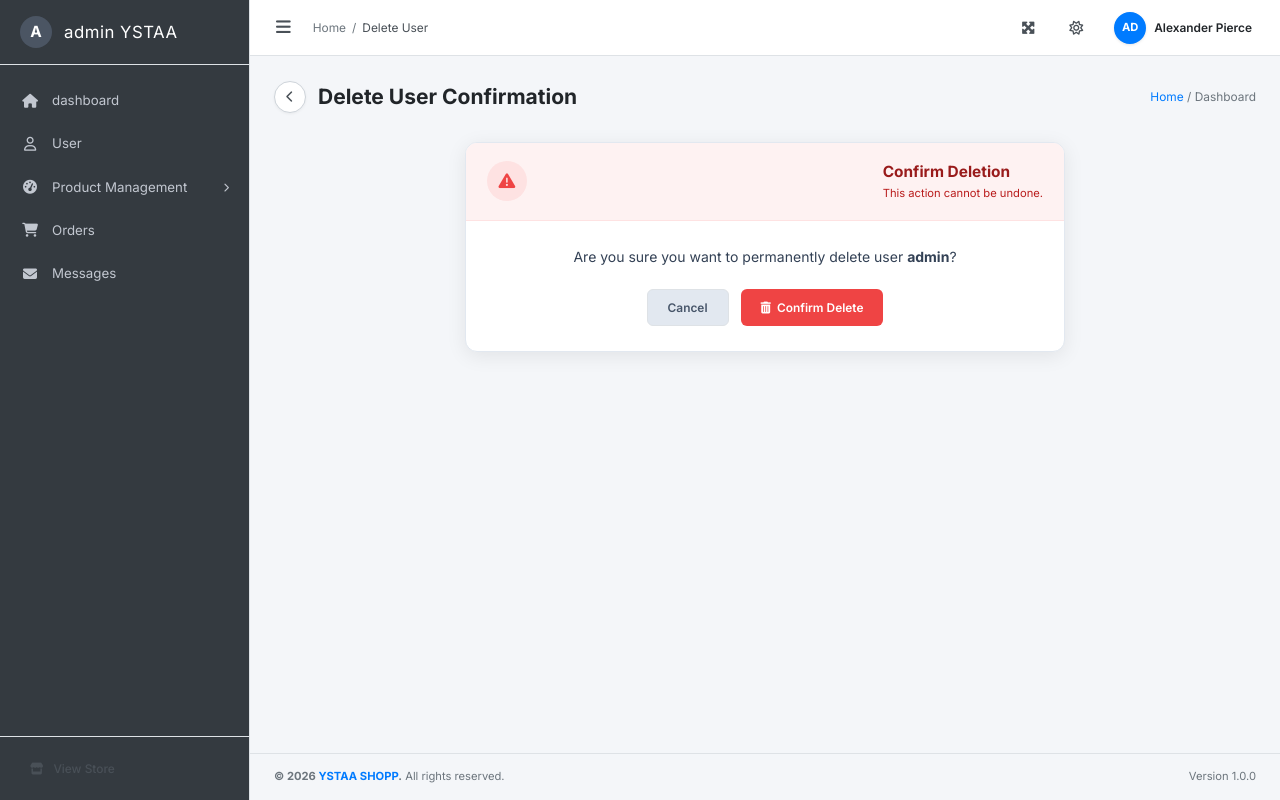
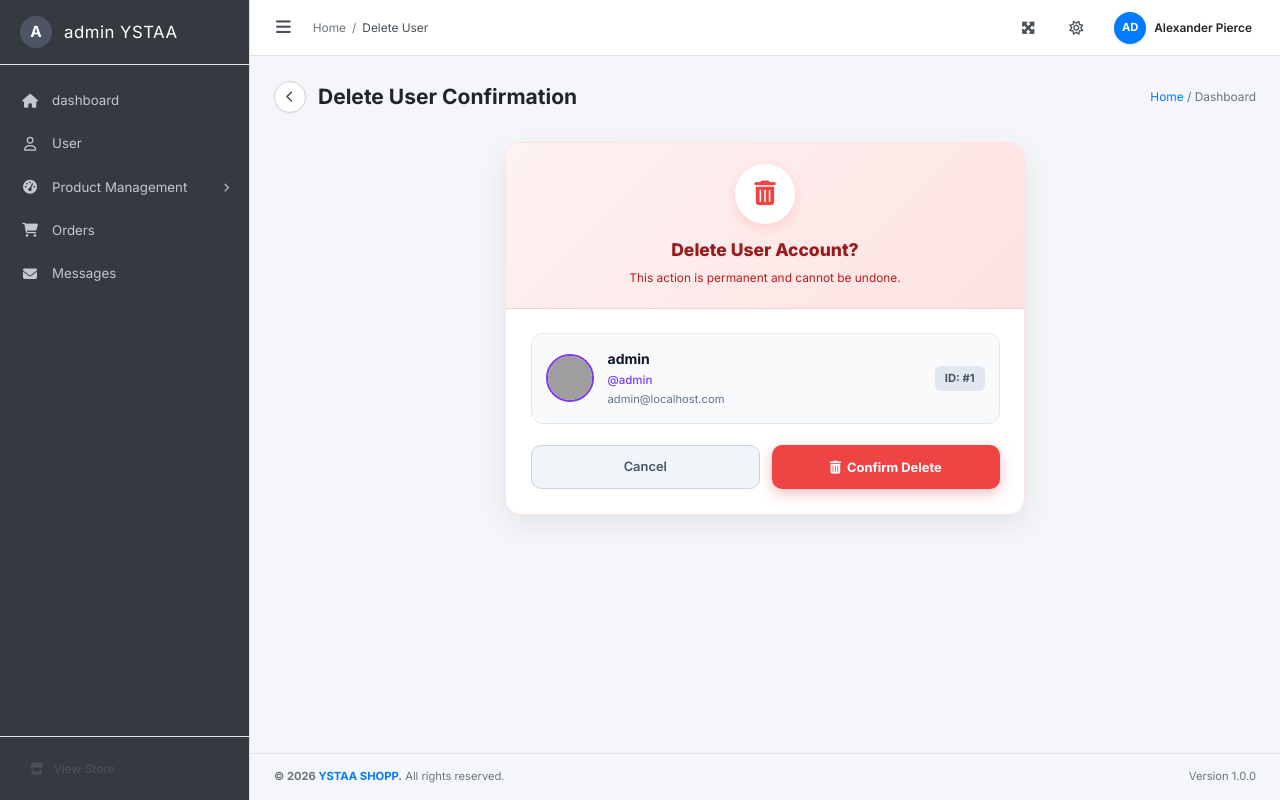
Before and after one commit to Meezy642/final-ecomers-pp, a Flask app: page /admin/user/delete/1 in a window 1280 px wide. Run offline with Flask 3, Linux system fonts and the light colour scheme; data comes from the database, SQL or seed files in the repository; both versions use the stored data as it was after the commit; grey boxes are pictures that could not be loaded.

Commit message:
Clean and simplify user_delete route to minimal 10 lines and enhance delete.html UI

```diff
--- a/admin/user.py
+++ b/admin/user.py
@@ -147,20 +147,7 @@ def user_delete(id):
         flash("User not found.", "danger")
         return redirect(url_for("admin.user_index"))
 
-    if session.get("username") == user.username:
-        flash("You cannot delete your own account.", "danger")
-        return redirect(url_for("admin.user_index"))
-
     if request.method == "POST":
-        upload_folder = current_app.config.get("UPLOAD_FOLDER")
-        if user.profile_image and user.profile_image != "no-profile.png":
-            try:
-                p = os.path.join(upload_folder, user.profile_image)
-                if os.path.exists(p):
-                    os.remove(p)
-            except Exception:
-                pass
-
         db.session.delete(user)
         db.session.commit()
 
--- a/templates/admin/user/delete.html
+++ b/templates/admin/user/delete.html
@@ -1,34 +1,65 @@
-{% extends "admin/master.html" if master_exists else "admin/layout.html" %}
+{% extends "admin/master.html" %}
 
 {% block title %}Delete User{% endblock %}
 {% block breadcrumb %}Delete User{% endblock %}
 {% block page_title %}Delete User Confirmation{% endblock %}
 
 {% block content %}
-<div class="card" style="max-width: 600px; margin: 2rem auto; border-radius: 12px; overflow: hidden; box-shadow: 0 4px 20px rgba(0,0,0,0.08); background: #ffffff; border: 1px solid #e2e8f0;">
-    <div class="card-header" style="padding: 1.25rem 1.5rem; background: #fef2f2; border-bottom: 1px solid #fee2e2; display: flex; align-items: center; gap: 12px;">
-        <div style="width: 40px; height: 40px; border-radius: 50%; background: #fee2e2; color: #ef4444; display: flex; align-items: center; justify-content: center; font-size: 1.2rem;">
-            <i class="fas fa-exclamation-triangle"></i>
+<div style="max-width: 520px; margin: 2rem auto;">
+    <div class="card" style="border-radius: 16px; overflow: hidden; box-shadow: 0 10px 30px rgba(0,0,0,0.08); background: #ffffff; border: 1px solid #fee2e2;">
+
+        <!-- Red Accent Header -->
+        <div style="padding: 1.5rem; background: linear-gradient(135deg, #fef2f2, #fee2e2); border-bottom: 1px solid #fecaca; text-align: center;">
+            <div style="width: 60px; height: 60px; border-radius: 50%; background: #ffffff; color: #ef4444; display: inline-flex; align-items: center; justify-content: center; font-size: 1.75rem; box-shadow: 0 4px 12px rgba(239, 68, 68, 0.15); margin-bottom: 12px;">
+                <i class="fas fa-trash-alt"></i>
             </div>
-        <div>
-            <h3 style="margin: 0; font-size: 1.1rem; font-weight: 700; color: #991b1b;">Confirm Deletion</h3>
-            <p style="margin: 0; font-size: 0.8rem; color: #b91c1c;">This action cannot be undone.</p>
+            <h3 style="margin: 0 0 4px; font-size: 1.25rem; font-weight: 800; color: #991b1b;">Delete User Account?</h3>
+            <p style="margin: 0; font-size: 0.85rem; color: #b91c1c;">This action is permanent and cannot be undone.</p>
+        </div>
+
+        <div class="card-body" style="padding: 1.75rem;">
+            <!-- User Info Card -->
+            <div style="background: #f8fafc; border: 1px solid #e2e8f0; border-radius: 12px; padding: 14px; margin-bottom: 1.5rem; display: flex; align-items: center; gap: 14px;">
+                {% set avatar = user.profile_image if user and user.profile_image != 'no-profile.png' else None %}
+                {% if avatar and not avatar.startswith('/') and not avatar.startswith('http') %}
+                    {% set avatar = '/static/uploads/' + avatar %}
+                {% endif %}
+
+                {% if avatar %}
+                    <img src="{{ avatar }}" alt="{{ user.username }}" style="width: 48px; height: 48px; border-radius: 50%; object-fit: cover; border: 2px solid #7c3aed;">
+                {% else %}
+                    <div style="width: 48px; height: 48px; border-radius: 50%; background: linear-gradient(135deg, #7c3aed, #4f46e5); color: #fff; display: flex; align-items: center; justify-content: center; font-weight: 700; font-size: 1.1rem; text-transform: uppercase;">
+                        {{ (user.username if user else 'US')[:2] }}
+                    </div>
+                {% endif %}
+
+                <div style="flex: 1; min-width: 0;">
+                    <div style="font-weight: 700; color: #0f172a; font-size: 1rem; white-space: nowrap; overflow: hidden; text-overflow: ellipsis;">
+                        {{ user.name or (user.username if user else 'Unknown User') }}
+                    </div>
+                    <div style="font-size: 0.82rem; color: #7c3aed; font-weight: 500;">
+                        @{{ user.username if user else 'user' }}
+                    </div>
+                    <div style="font-size: 0.8rem; color: #64748b; margin-top: 2px;">
+                        {{ user.email if user else '' }}
                     </div>
                 </div>
 
-    <div class="card-body" style="padding: 1.75rem; text-align: center;">
-        <p style="font-size: 1rem; color: #334155; margin-bottom: 1.5rem;">
-            Are you sure you want to permanently delete user <strong>{{ user.username if user else 'this user' }}</strong>?
-        </p>
+                <div style="background: #e2e8f0; color: #475569; font-weight: 700; font-size: 0.8rem; padding: 4px 10px; border-radius: 6px;">
+                    ID: #{{ user.id if user else '' }}
+                </div>
+            </div>
 
-        <form method="POST" action="{{ url_for('admin.user_delete', id=user.id) if user else '#' }}" style="display: inline-flex; gap: 12px; justify-content: center;">
-            <a href="{{ url_for('admin.user_index') }}" class="btn btn-secondary" style="padding: 8px 20px; border-radius: 6px; background: #e2e8f0; color: #475569; font-weight: 600; text-decoration: none;">
+            <!-- Confirmation Action Form -->
+            <form method="POST" action="{{ url_for('admin.user_delete', id=user.id) if user else '#' }}" style="display: flex; gap: 12px; justify-content: center; margin: 0;">
+                <a href="{{ url_for('admin.user_index') }}" class="btn" style="flex: 1; padding: 11px 18px; border-radius: 10px; background: #f1f5f9; color: #475569; font-weight: 600; font-size: 0.92rem; text-decoration: none; text-align: center; border: 1px solid #cbd5e1; display: flex; align-items: center; justify-content: center;">
                     Cancel
                 </a>
-            <button type="submit" class="btn btn-danger" style="padding: 8px 20px; border-radius: 6px; background: #ef4444; border-color: #ef4444; color: #fff; font-weight: 600;">
+                <button type="submit" class="btn" style="flex: 1; padding: 11px 18px; border-radius: 10px; background: #ef4444; color: #ffffff; font-weight: 700; font-size: 0.92rem; border: none; cursor: pointer; box-shadow: 0 4px 14px rgba(239, 68, 68, 0.35); display: flex; align-items: center; justify-content: center; gap: 6px;">
                     <i class="fas fa-trash-alt"></i> Confirm Delete
                 </button>
             </form>
         </div>
     </div>
+</div>
 {% endblock %}
```
Also changed, not shown: instance/app.db. Lines whose indentation alone changed are shown as unchanged.
